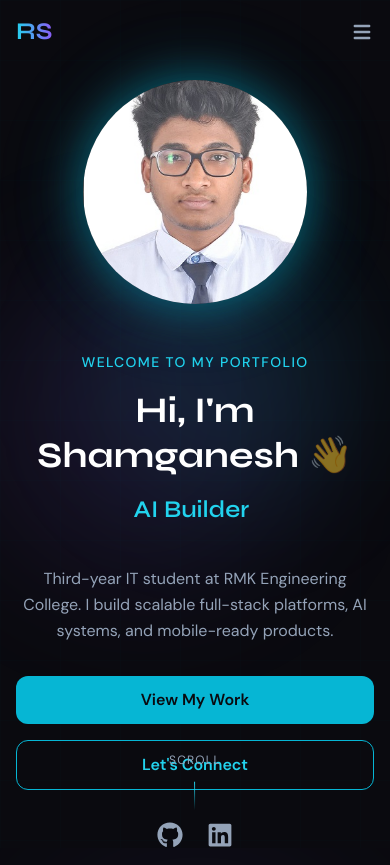
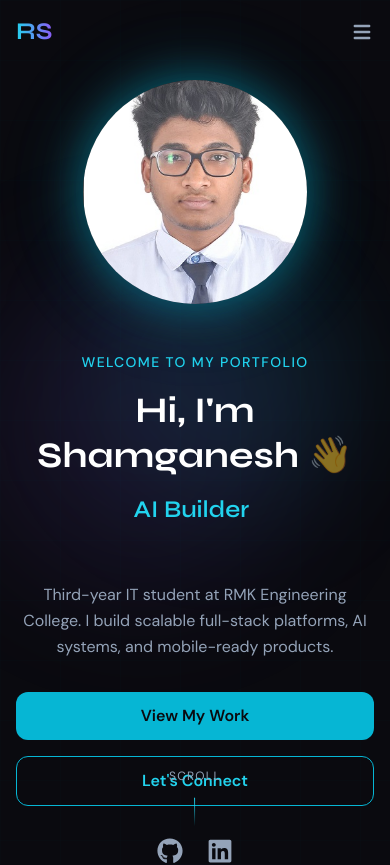
Before and after one commit to confinedtitan/Portfolio, a React (Vite) app: page / in a window 390 px wide. Shown: the top 865 px of the page. Built offline with nearby package versions, Linux system fonts and the light colour scheme.

Commit message:
Added mobile responsive fixes, performance optimizations, and staggered animations

```diff
--- a/src/components/About.jsx
+++ b/src/components/About.jsx
@@ -86,7 +86,7 @@ export default function About() {
               initial="hidden"
               whileInView="show"
               viewport={{ once: true, amount: 0.2 }}
-              className="grid grid-cols-2 gap-4"
+              className="grid grid-cols-1 sm:grid-cols-2 gap-4"
             >
               {stats.map((stat, i) => (
                 <motion.div
--- a/src/components/Hero.jsx
+++ b/src/components/Hero.jsx
@@ -55,7 +55,7 @@ export default function Hero() {
               <span className="animate-pulse inline-block">👋</span>
             </motion.h1>
 
-            <motion.div variants={fadeIn('up')} className="text-2xl sm:text-3xl font-heading font-semibold mb-6 h-12">
+            <motion.div variants={fadeIn('up')} className="text-2xl sm:text-3xl font-heading font-semibold mb-6 h-auto min-h-[4rem] sm:min-h-[3rem]">
               <TypeAnimation
                 sequence={[
                   'Full Stack Developer',
--- a/src/components/Projects.jsx
+++ b/src/components/Projects.jsx
@@ -120,7 +120,7 @@ export default function Projects() {
           initial={{ opacity: 0, y: 15 }}
           animate={isInView ? { opacity: 1, y: 0 } : {}}
           transition={{ duration: 0.5, delay: 0.2 }}
-          className="flex items-center justify-center gap-3 mb-12"
+          className="flex flex-wrap items-center justify-center gap-3 mb-12"
         >
           {filters.map((f) => (
             <button
```
